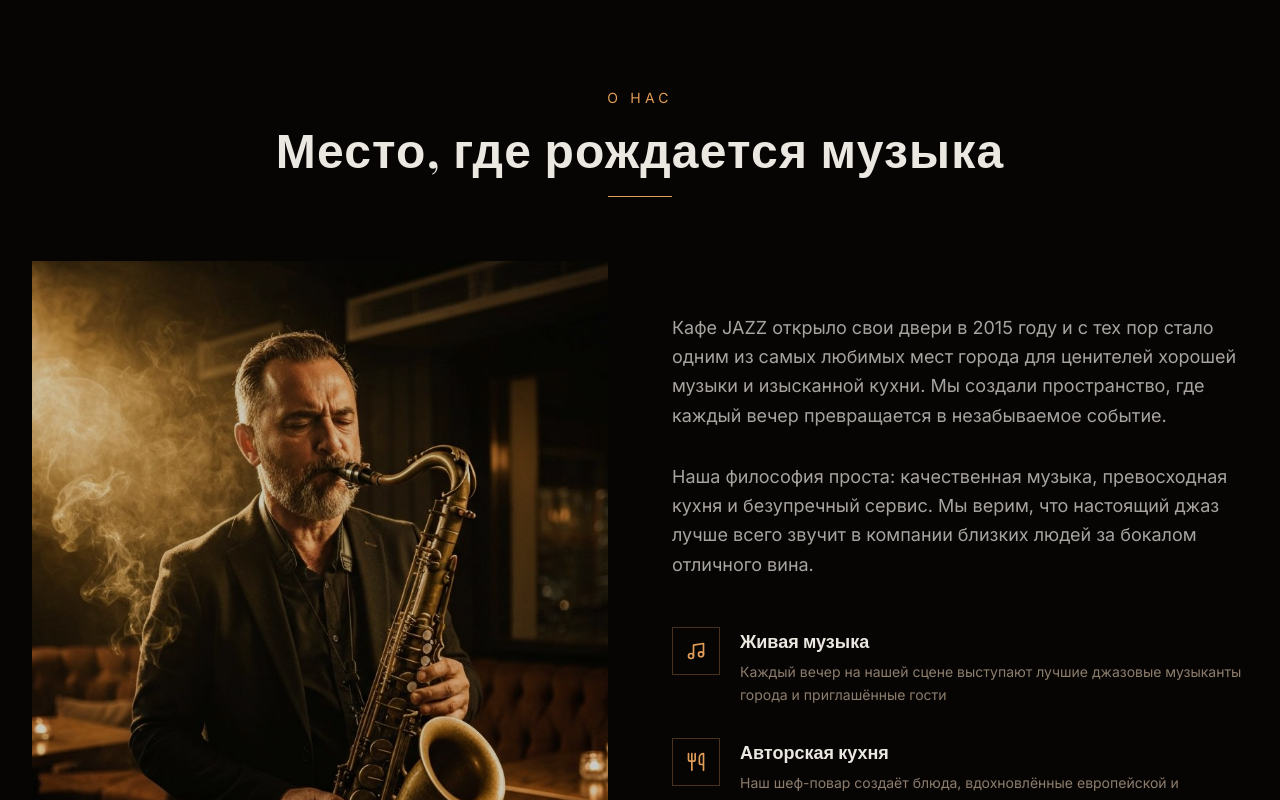
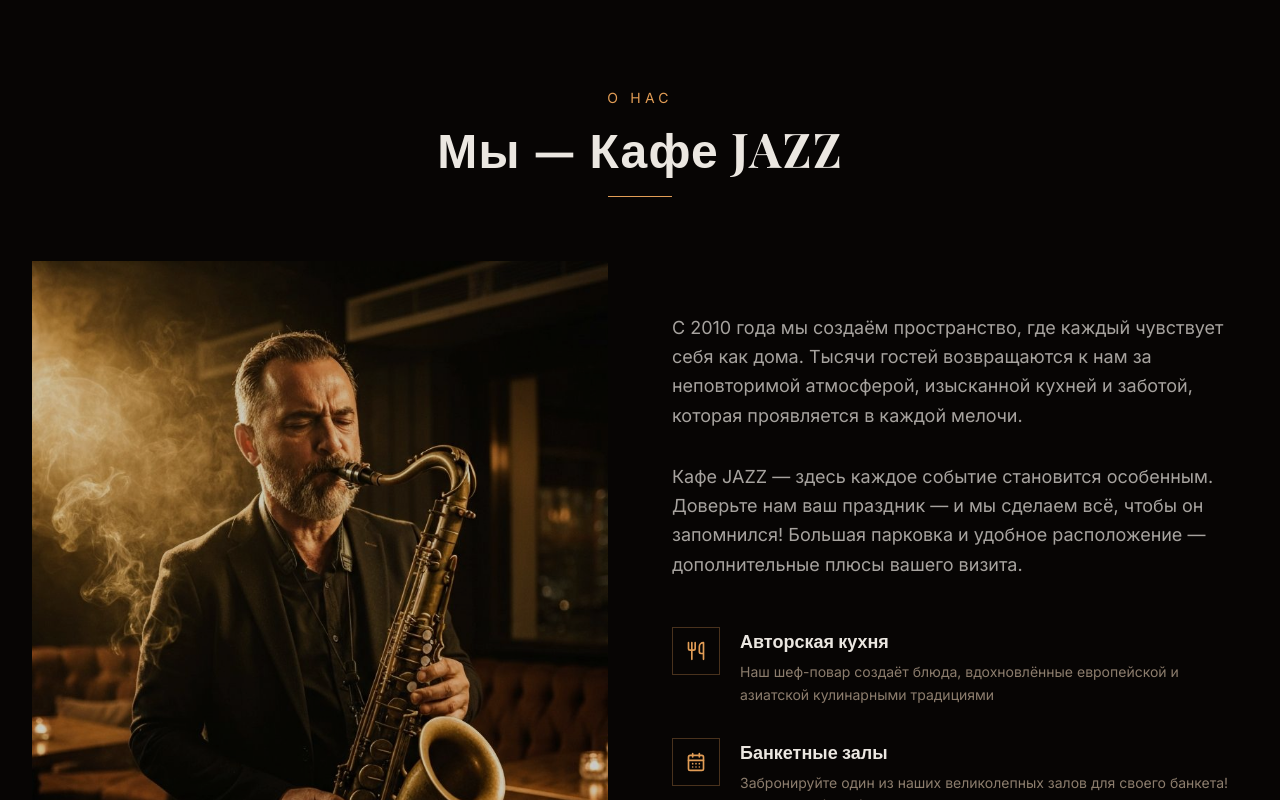
Before and after one commit to Hexttr/jazz2, a Next.js app: page / in a window 1280 px wide. Shown: the part 840-1640 px from the top of the page. Built offline with nearby package versions, Linux system fonts and the light colour scheme; a web font is replaced by a local one.

Commit message:
Title, О нас, Бронирование: телефоны, банкетные залы, фавикон
Co-authored-by: Cursor <cursoragent@cursor.com>

```diff
--- a/app/layout.tsx
+++ b/app/layout.tsx
@@ -16,8 +16,8 @@ const inter = Inter({
 })
 
 export const metadata: Metadata = {
-  title: 'Кафе JAZZ | Живая музыка и изысканная кухня',
-  description: 'Кафе JAZZ — атмосферное место с живой джазовой музыкой, авторской кухней и фирменными коктейлями. Забронируйте столик прямо сейчас.',
+  title: 'Кафе JAZZ в Тамбове! Изысканная кухня, банкеты! Бронируйте по телефону - +7(4752)525-697',
+  description: 'Кафе JAZZ в Тамбове — изысканная кухня, банкеты, живая музыка. Бронируйте столик по телефону +7 (4752) 52-56-97.',
   icons: {
     icon: '/images/favicon.png',
   },
--- a/components/about.tsx
+++ b/components/about.tsx
@@ -1,13 +1,7 @@
 import Image from "next/image"
-import { Music, Utensils, Wine } from "lucide-react"
+import { Music, Utensils, CalendarDays } from "lucide-react"
 
 const features = [
-  {
-    icon: Music,
-    title: "Живая музыка",
-    description:
-      "Каждый вечер на нашей сцене выступают лучшие джазовые музыканты города и приглашённые гости",
-  },
   {
     icon: Utensils,
     title: "Авторская кухня",
@@ -15,10 +9,16 @@ const features = [
       "Наш шеф-повар создаёт блюда, вдохновлённые европейской и азиатской кулинарными традициями",
   },
   {
-    icon: Wine,
-    title: "Фирменные коктейли",
+    icon: CalendarDays,
+    title: "Банкетные залы",
     description:
-      "Барная карта включает классические и авторские коктейли, подобранные под каждое блюдо",
+      "Забронируйте один из наших великолепных залов для своего банкета! Звоните +7 (4752) 52-56-97",
+  },
+  {
+    icon: Music,
+    title: "Живая музыка",
+    description:
+      "Каждый вечер на нашей сцене выступают лучшие джазовые музыканты города и приглашённые гости",
   },
 ]
 
@@ -35,7 +35,7 @@ export function About() {
             О нас
           </span>
           <h2 className="mb-6 font-sans text-3xl font-bold tracking-wide md:text-5xl">
-            Место, где рождается музыка
+            Мы — Кафе JAZZ
           </h2>
           <div className="h-px w-16 bg-primary" />
         </div>
@@ -58,18 +58,18 @@ export function About() {
               className="mb-8 text-lg leading-relaxed text-foreground/70"
               style={{ fontFamily: "var(--font-inter), sans-serif" }}
             >
-              Кафе JAZZ открыло свои двери в 2015 году и с тех пор стало одним
-              из самых любимых мест города для ценителей хорошей музыки и
-              изысканной кухни. Мы создали пространство, где каждый вечер
-              превращается в незабываемое событие.
+              С 2010 года мы создаём пространство, где каждый чувствует себя как
+              дома. Тысячи гостей возвращаются к нам за неповторимой атмосферой,
+              изысканной кухней и заботой, которая проявляется в каждой мелочи.
             </p>
             <p
               className="mb-12 text-lg leading-relaxed text-foreground/70"
               style={{ fontFamily: "var(--font-inter), sans-serif" }}
             >
-              Наша философия проста: качественная музыка, превосходная кухня и
-              безупречный сервис. Мы верим, что настоящий джаз лучше всего
-              звучит в компании близких людей за бокалом отличного вина.
+              Кафе JAZZ — здесь каждое событие становится особенным. Доверьте
+              нам ваш праздник — и мы сделаем всё, чтобы он запомнился! Большая
+              парковка и удобное расположение — дополнительные плюсы вашего
+              визита.
             </p>
 
             <div className="flex flex-col gap-8">
--- a/components/reservation.tsx
+++ b/components/reservation.tsx
@@ -1,7 +1,7 @@
 "use client"
 
 import { useState } from "react"
-import { CalendarDays, Clock, Users } from "lucide-react"
+import { CalendarDays, Phone, Users } from "lucide-react"
 
 export function Reservation() {
   const [formState, setFormState] = useState({
@@ -77,16 +77,24 @@ export function Reservation() {
               </div>
               <div className="flex items-center gap-4">
                 <div className="flex h-12 w-12 items-center justify-center border border-primary/30">
-                  <Clock className="h-5 w-5 text-primary" />
+                  <Phone className="h-5 w-5 text-primary" />
                 </div>
                 <div>
-                  <p className="font-sans font-semibold">Живая музыка</p>
-                  <p
-                    className="text-sm text-muted-foreground"
+                  <p className="font-sans font-semibold">Телефон для бронирования</p>
+                  <a
+                    href="tel:+74752525697"
+                    className="block text-sm text-muted-foreground transition-colors hover:text-primary"
                     style={{ fontFamily: "var(--font-inter), sans-serif" }}
                   >
-                    Ежедневно с 19:00
-                  </p>
+                    +7 (4752) 52-56-97
+                  </a>
+                  <a
+                    href="tel:+79156612821"
+                    className="block text-sm text-muted-foreground transition-colors hover:text-primary"
+                    style={{ fontFamily: "var(--font-inter), sans-serif" }}
+                  >
+                    +7 (915) 661-28-21
+                  </a>
                 </div>
               </div>
               <div className="flex items-center gap-4">
```
